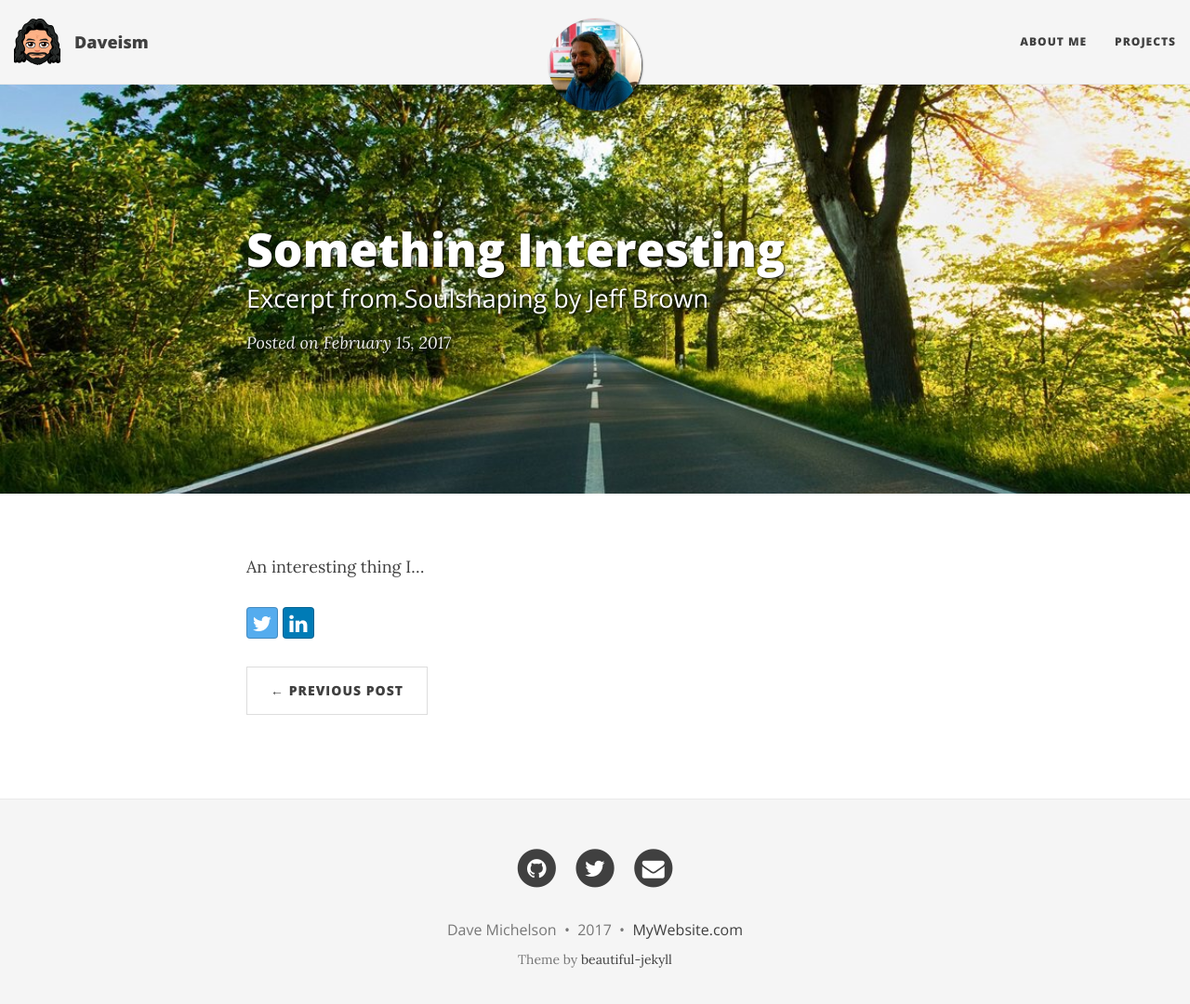
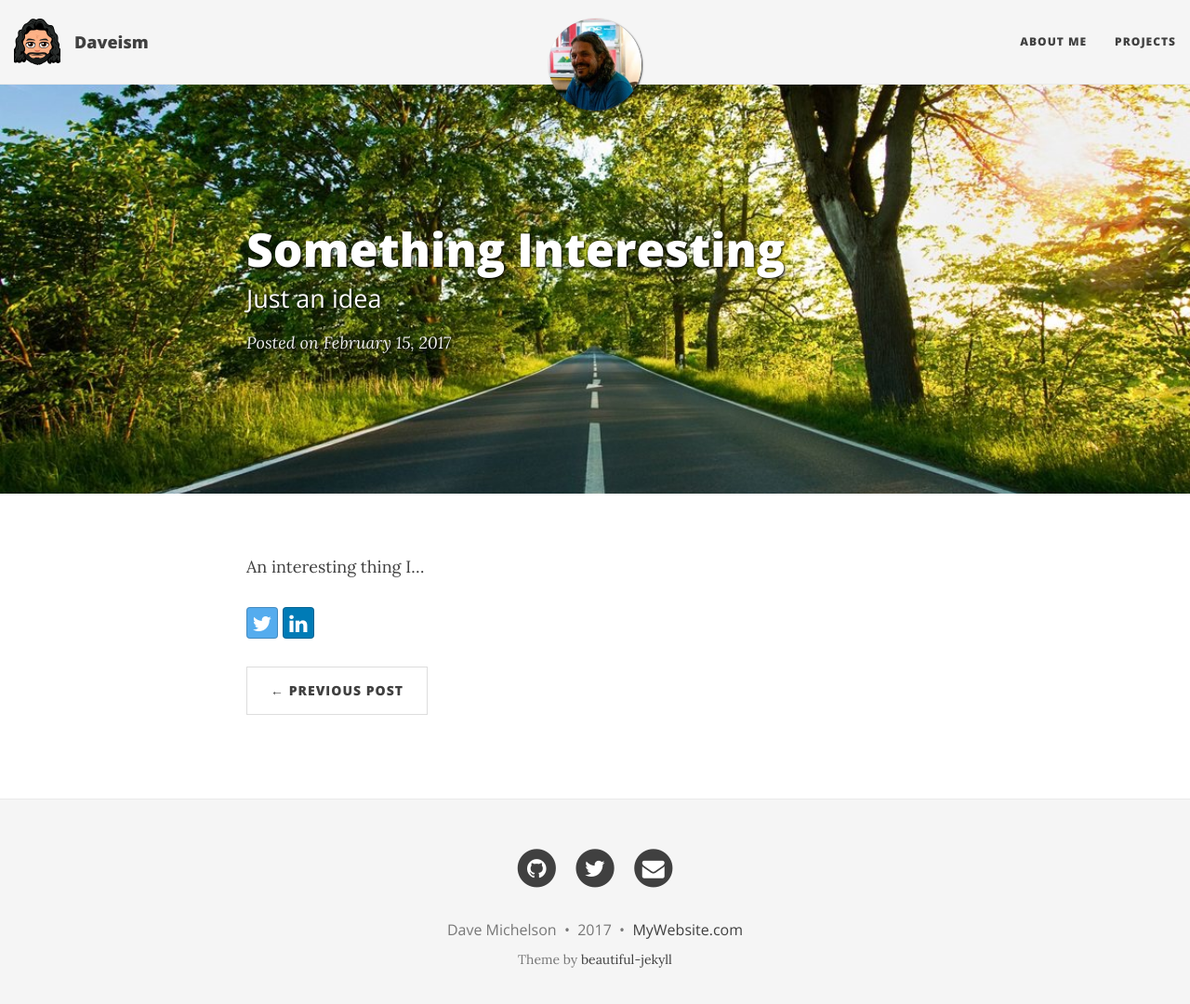
Before and after one commit to daveism/sample-site, a Jekyll site: the page built from _posts/2015-02-26-flake-it-till-you-make-it.md, in a window 1280 px wide and 1093 px high. Shown: the top 1080 px of the window at 93% size. Built offline with Jekyll 4.4.1, drawn with Linux system fonts in a browser that asks for light colours; nearby versions of some CDN libraries.

Commit message:
Updated 2015-02-26-flake-it-till-you-make-it.md

```diff
--- a/_posts/2015-02-26-flake-it-till-you-make-it.md
+++ b/_posts/2015-02-26-flake-it-till-you-make-it.md
@@ -1,7 +1,7 @@
 ---
 layout: post
 title: Something Interesting
-subtitle: Excerpt from Soulshaping by Jeff Brown
+subtitle: Just an idea
 bigimg: /img/path.jpg
 published: true
 date: '2017-02-15'
```
